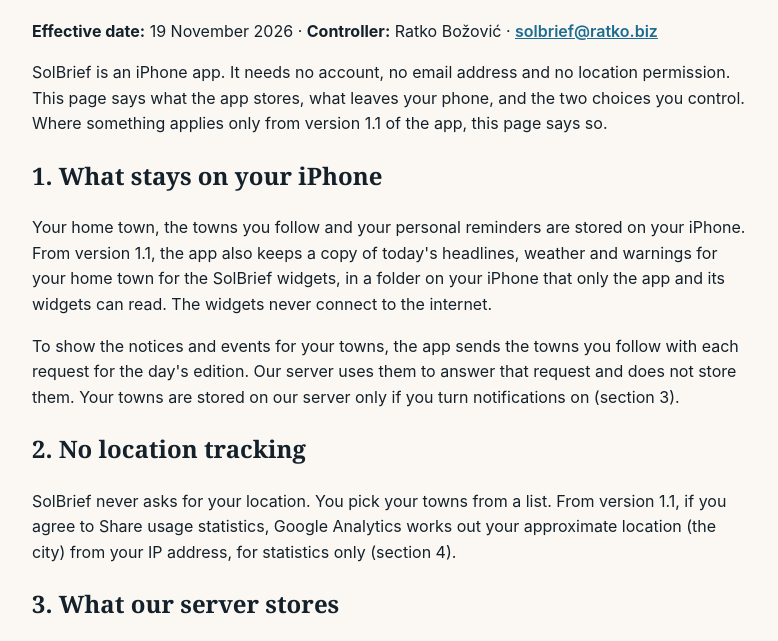
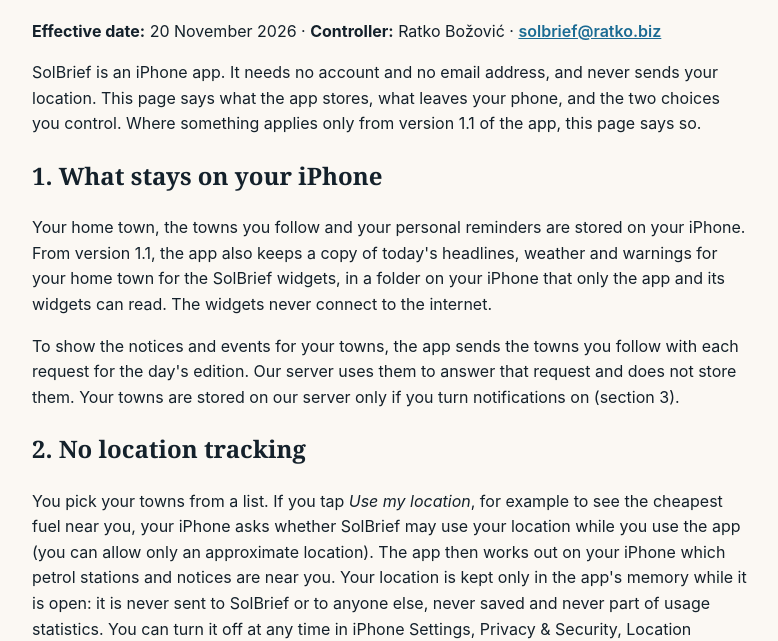
Before and after one commit to ratkob/solbrief-site, a plain HTML site: page privacy/index.html in a window 1280 px wide. Shown: the part 157-798 px from the top of the page, without its empty margins (248-1026 px from the left). Drawn offline with Linux system fonts and the light colour scheme.

Commit message:
Publish site from ratkob/SolBrief@cc5d65f

```diff
--- a/privacy/index.html
+++ b/privacy/index.html
@@ -17,15 +17,15 @@
   <main>
   <p><a href="../">&larr; Back to SolBrief</a></p>
   <h1>SolBrief Privacy Policy</h1>
-  <p><strong>Effective date:</strong> 19 November 2026 · <strong>Controller:</strong> Ratko Božović · <a href="mailto:solbrief@ratko.biz">solbrief@ratko.biz</a></p>
-  <p>SolBrief is an iPhone app. It needs no account, no email address and no location permission. This page says what the app stores, what leaves your phone, and the two choices you control. Where something applies only from version 1.1 of the app, this page says so.</p>
+  <p><strong>Effective date:</strong> 20 November 2026 · <strong>Controller:</strong> Ratko Božović · <a href="mailto:solbrief@ratko.biz">solbrief@ratko.biz</a></p>
+  <p>SolBrief is an iPhone app. It needs no account and no email address, and never sends your location. This page says what the app stores, what leaves your phone, and the two choices you control. Where something applies only from version 1.1 of the app, this page says so.</p>
 
   <h2>1. What stays on your iPhone</h2>
   <p>Your home town, the towns you follow and your personal reminders are stored on your iPhone. From version 1.1, the app also keeps a copy of today's headlines, weather and warnings for your home town for the SolBrief widgets, in a folder on your iPhone that only the app and its widgets can read. The widgets never connect to the internet.</p>
   <p>To show the notices and events for your towns, the app sends the towns you follow with each request for the day's edition. Our server uses them to answer that request and does not store them. Your towns are stored on our server only if you turn notifications on (section 3).</p>
 
   <h2>2. No location tracking</h2>
-  <p>SolBrief never asks for your location. You pick your towns from a list. From version 1.1, if you agree to Share usage statistics, Google Analytics works out your approximate location (the city) from your IP address, for statistics only (section 4).</p>
+  <p>You pick your towns from a list. If you tap <em>Use my location</em>, for example to see the cheapest fuel near you, your iPhone asks whether SolBrief may use your location while you use the app (you can allow only an approximate location). The app then works out on your iPhone which petrol stations and notices are near you. Your location is kept only in the app's memory while it is open: it is never sent to SolBrief or to anyone else, never saved and never part of usage statistics. You can turn it off at any time in iPhone Settings, Privacy &amp; Security, Location Services, SolBrief. From version 1.1, if you agree to Share usage statistics, Google Analytics works out your approximate location (the city) from your IP address, for statistics only (section 4).</p>
 
   <h2>3. What our server stores</h2>
   <table>
```
